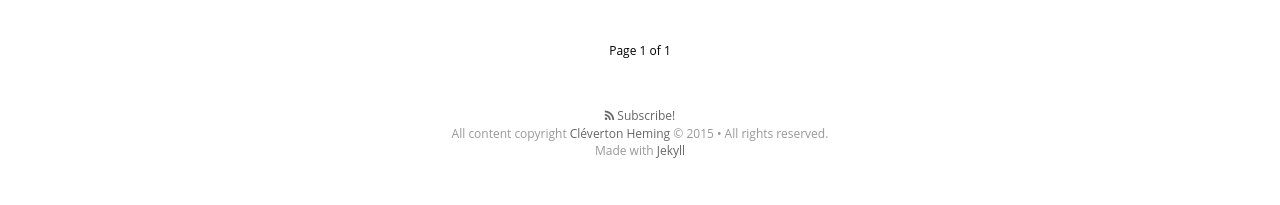
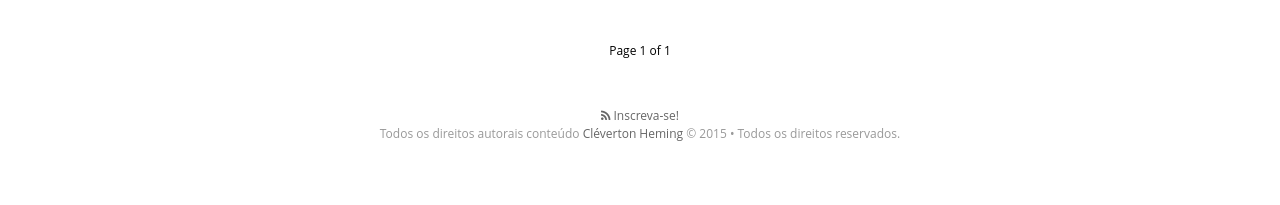
Before and after one commit to clevertonh/clevertonh.github.io, a Jekyll site: the page built from index.html, in a window 1280 px wide. Shown: the part 2052-2257 px from the top of the page. Built offline with Jekyll 4.4.1, drawn with Linux system fonts in a browser that asks for light colours; nearby versions of some CDN libraries; some web fonts are replaced; Markdown is read by kramdown in place of the engine named in the settings; the list of posts is cut into pages by our own code.

Commit message:
Atualizado o footer

```diff
--- a/_includes/footer.html
+++ b/_includes/footer.html
@@ -1,10 +1,10 @@
 <!-- footer start -->
 
 <footer class="site-footer">
-  <a class="subscribe" href="{{ "/feed.xml" | prepend: site.baseurl }}"> <span class="tooltip"> <i class="fa fa-rss"></i> Subscribe!</span></a>
+  <a class="subscribe" href="{{ "/feed.xml" | prepend: site.baseurl }}"> <span class="tooltip"> <i class="fa fa-rss"></i> Inscreva-se!</span></a>
     <div class="inner">
-         <section class="copyright">All content copyright <a href="mailto:{{ site.email}}">{{ site.name }}</a> &copy; {{ site.time | date: '%Y' }} &bull; All rights reserved.</section>
-         <section class="poweredby">Made with <a href="http://jekyllrb.com"> Jekyll</a></section>
+         <section class="copyright">Todos os direitos autorais conteúdo <a href="mailto:{{ site.email}}">{{ site.name }}</a> &copy; {{ site.time | date: '%Y' }} &bull; Todos os direitos reservados.</section>
+         <!--<section class="poweredby">Made with <a href="http://jekyllrb.com"> Jekyll</a></section>-->
     </div>
 </footer>
 
```
